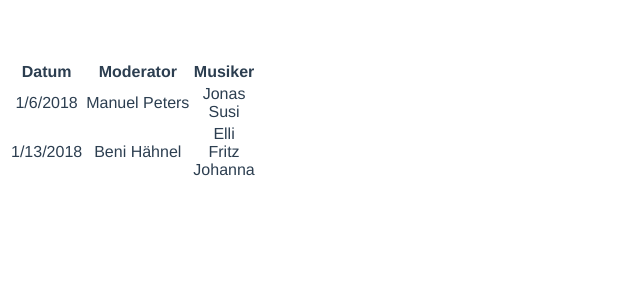
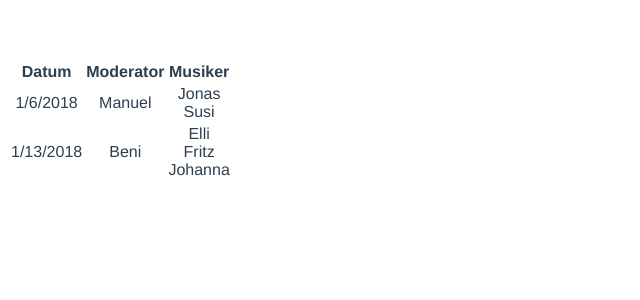
Before and after one commit to JuliaNeumann/edittables, a Vue app: page / in a window 1280 px wide. Shown: the top 300 px of the page, without its empty margins (0-640 px from the left). Built offline with nearby package versions, Linux system fonts and the light colour scheme.

Commit message:
clean data

```diff
--- a/src/components/EditTable.vue
+++ b/src/components/EditTable.vue
@@ -33,7 +33,7 @@
               type: 'date'
             },
             {
-              content: 'Manuel Peters',
+              content: 'Manuel',
               type: 'text'
             },
             {
@@ -47,7 +47,7 @@
               type: 'date'
             },
             {
-              content: 'Beni Hähnel',
+              content: 'Beni',
               type: 'text'
             },
             {
```
